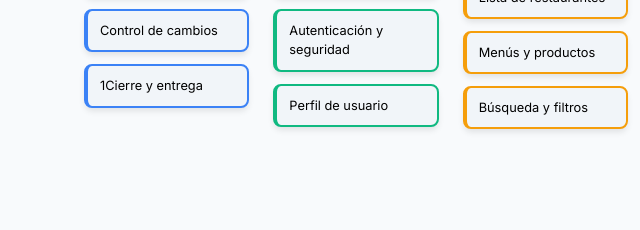
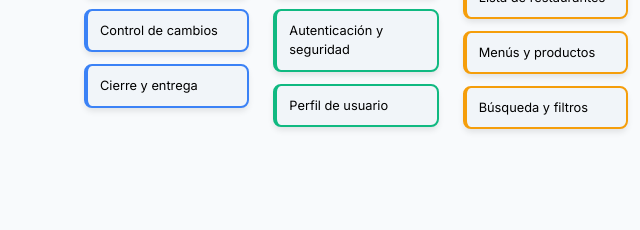
Before and after one commit to RigbySawGame/EDT-App-FastDelivery-en-Canva, a plain HTML site: page index.html in a window 1280 px wide. Shown: the part 416-646 px from the top of the page, 0-640 px from the left. Drawn offline with nearby package versions, Linux system fonts and the light colour scheme.

Commit message:
Update index.html

```diff
--- a/index.html
+++ b/index.html
@@ -94,7 +94,7 @@
                 <div class="space-y-3 w-full px-1">
                     <div class="node level-3 branch-1 w-full">Plan del proyecto</div>
                     <div class="node level-3 branch-1 w-full">Control de cambios</div>
-                    <div class="node level-3 branch-1 w-full">1Cierre y entrega</div>
+                    <div class="node level-3 branch-1 w-full">Cierre y entrega</div>
                 </div>
             </div>
 
```
